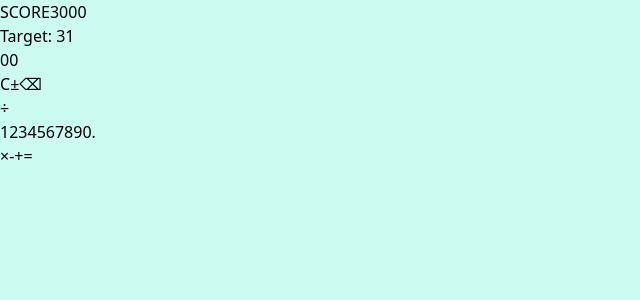
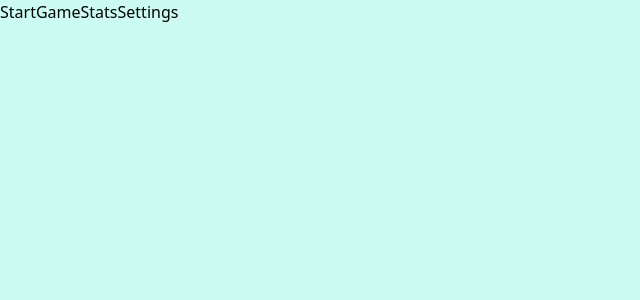
Before and after one commit to Jason-Tighe/mad-minute, a React app in the folder frontend/: page /settings in a window 1280 px wide. Shown: the top 300 px of the page, without its empty margins (0-640 px from the left). Built offline with nearby package versions, Linux system fonts and the light colour scheme; the HTML template or start-up script is replaced by a standard one.

Commit message:
nav bar adjustment

```diff
--- a/frontend/src/App.jsx
+++ b/frontend/src/App.jsx
@@ -25,7 +25,7 @@ export default function App() {
 
   return (
     <div className="app min-h-screen">
-      <header>{NavBar}</header>
+      <header><NavBar/></header>
 
       <Routes>
         <Route path="/" element={<StartPage />} />
--- a/frontend/src/pages/Settings.jsx
+++ b/frontend/src/pages/Settings.jsx
@@ -7,8 +7,6 @@ export default function Settings() {
 
   return (
     <div className="game-container">
-      <ScorePanel score={score + 3000} />
-      <GameBoard onCorrectAnswer={() => setScore(s => s + 1)} />
     </div>
   );
 }
```
